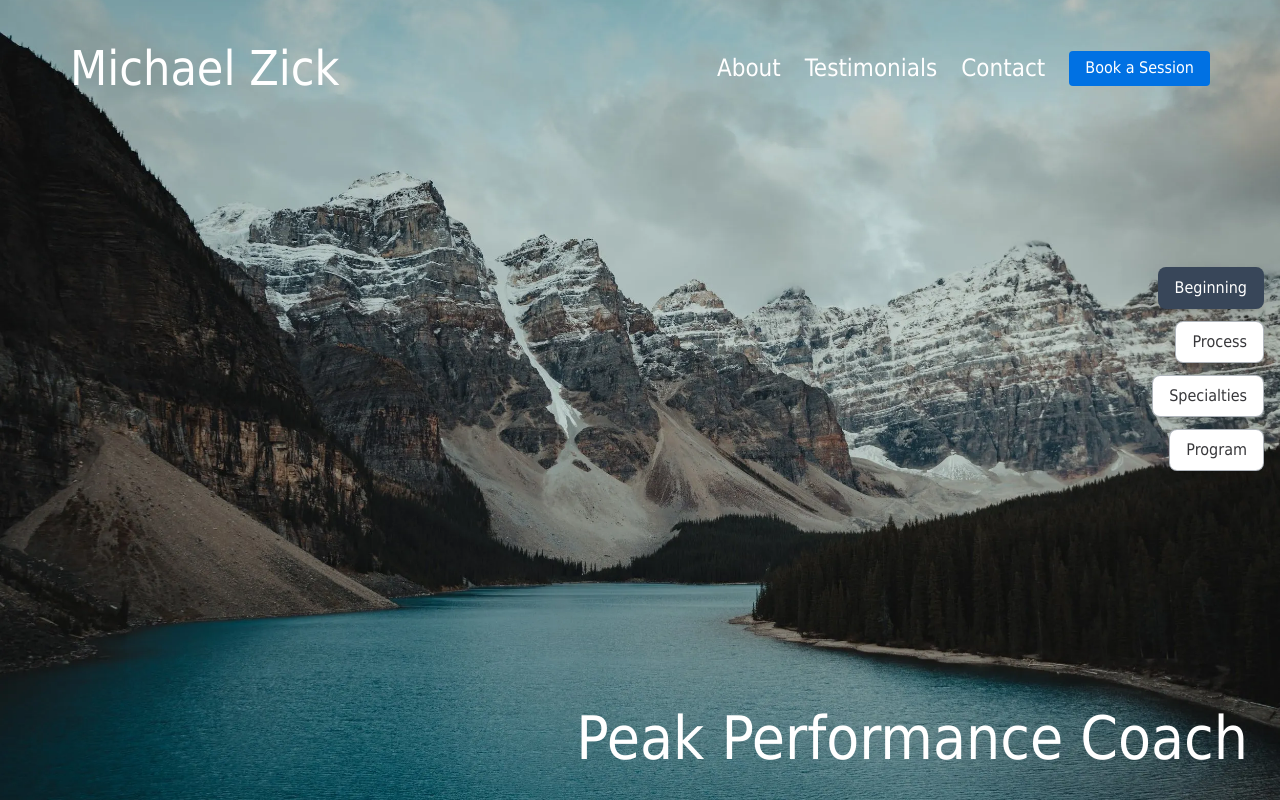
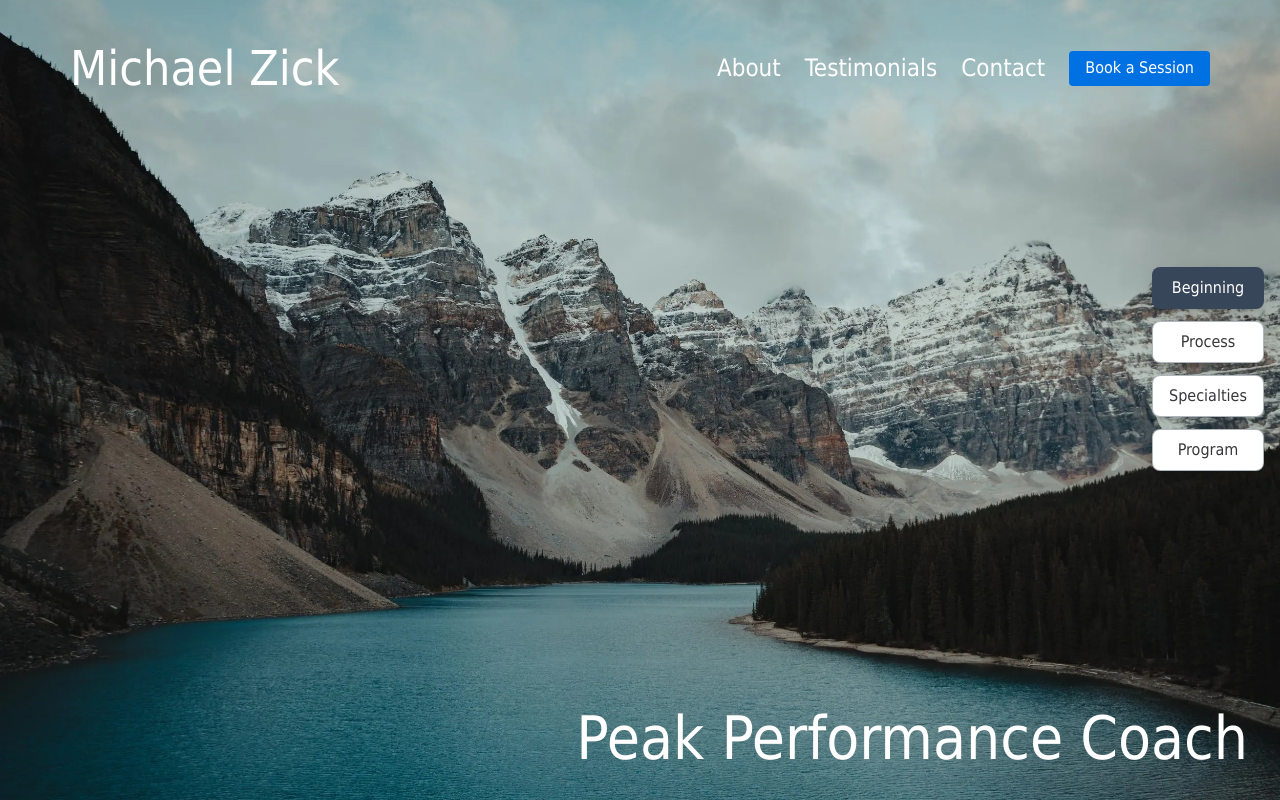
Before and after one commit to michaelzick/michaelzick.com, a Next.js app: page / in a window 1280 px wide. Shown: the top 800 px of the page. Built offline with nearby package versions, Linux system fonts and the light colour scheme.

Commit message:
refactor: update LinkTab variant classes for improved styling and adjust mobile tab position for better visibility

```diff
--- a/components/HomePageContent.tsx
+++ b/components/HomePageContent.tsx
@@ -51,7 +51,7 @@ function LinkTab({
 
   const variantClasses =
     variant === 'desktop'
-      ? `rounded-lg px-4 py-2 border border-dark-blue/40 shadow-lg ${desktopStateClasses}`
+      ? `w-[7em] text-center rounded-lg px-4 py-2 border border-dark-blue/40 shadow-lg ${desktopStateClasses}`
       : `flex-1 px-3 py-2 text-sm font-semibold text-center border ${mobileStateClasses} first:rounded-l-lg last:rounded-r-lg`
 
   return (
@@ -275,7 +275,7 @@ export default function HomePageContent() {
 
       <div
         className="pointer-events-none fixed inset-x-4 z-40 hidden max-[929px]:flex"
-        style={{ top: `${mobileTabsTop}px` }}
+        style={{ top: isMobile ? '100px' : `${mobileTabsTop}px` }}
       >
         <div
           ref={mobileTabsRef}
```
